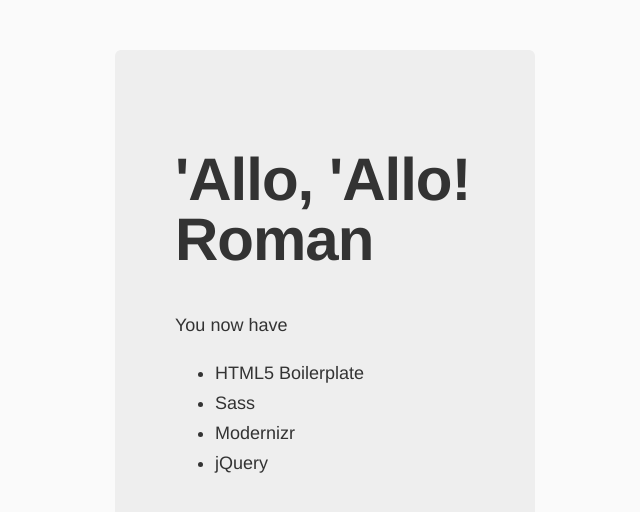
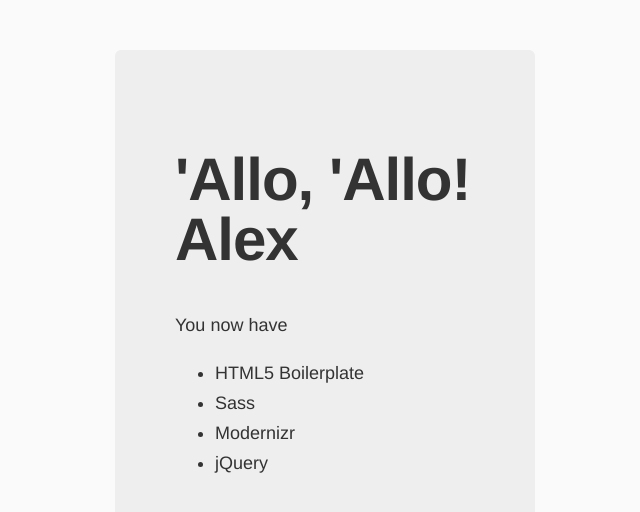
Before and after one commit to rimvvv/gdb, a website: page app/index.html in a window 1280 px wide. Shown: the whole page, without its empty margins (315-955 px from the left). Drawn offline with nearby package versions, Linux system fonts and the light colour scheme; files that its build step writes are made by us from their sources.

Commit message:
Alex changes

```diff
--- a/app/index.html
+++ b/app/index.html
@@ -28,7 +28,7 @@
     <![endif]-->
 
     <div class="hero-unit">
-      <h1>'Allo, 'Allo! Roman</h1>
+      <h1>'Allo, 'Allo! Alex</h1>
       <p>You now have</p>
       <ul>
         <li>HTML5 Boilerplate</li>
```
